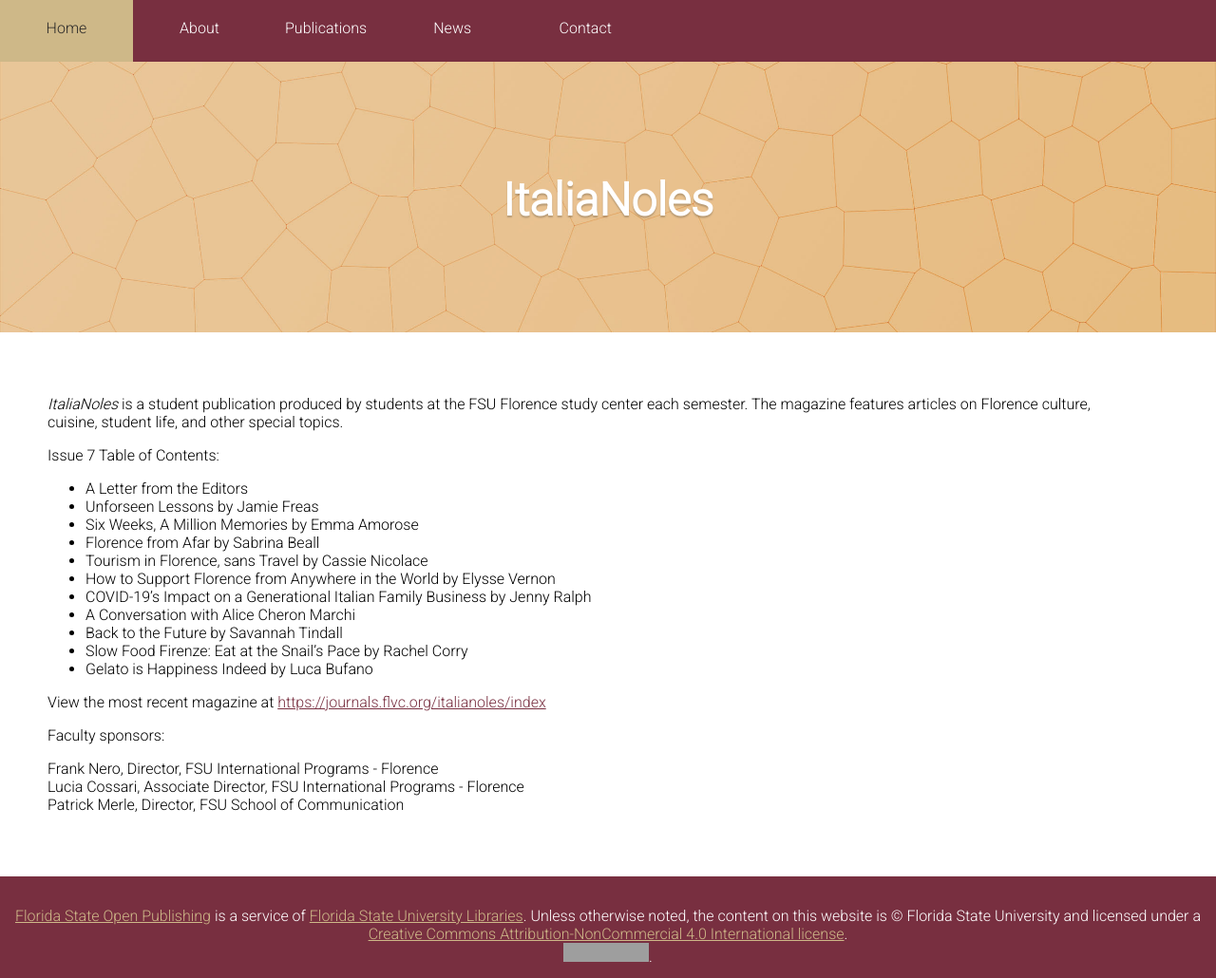
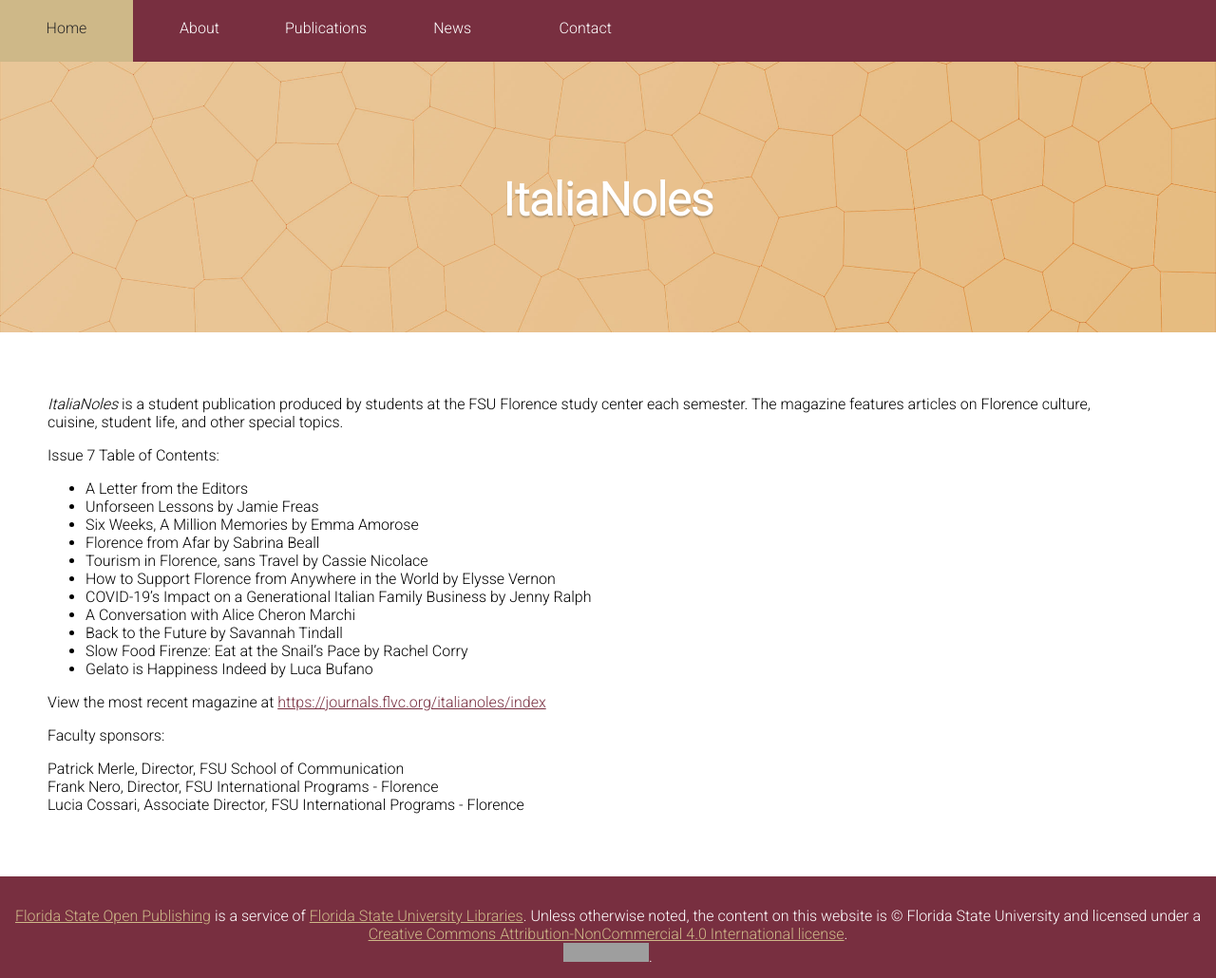
Before and after one commit to fsulibpub/fsulibpub.github.io, a Jekyll site: the page built from _journals/italianoles.md, in a window 1280 px wide and 1030 px high. Shown: the whole window at 95% size. Built offline with Jekyll 4.4.1, drawn with Linux system fonts in a browser that asks for light colours; grey boxes are pictures that could not be loaded.

```diff
--- a/_journals/italianoles.md
+++ b/_journals/italianoles.md
@@ -25,6 +25,6 @@ View the most recent magazine at [https://journals.flvc.org/italianoles/index](h
 
 Faculty sponsors:
 
+Patrick Merle, Director, FSU School of Communication <br />
 Frank Nero, Director, FSU International Programs - Florence <br />
-Lucia Cossari, Associate Director, FSU International Programs - Florence <br />
-Patrick Merle, Director, FSU School of Communication
+Lucia Cossari, Associate Director, FSU International Programs - Florence
```
